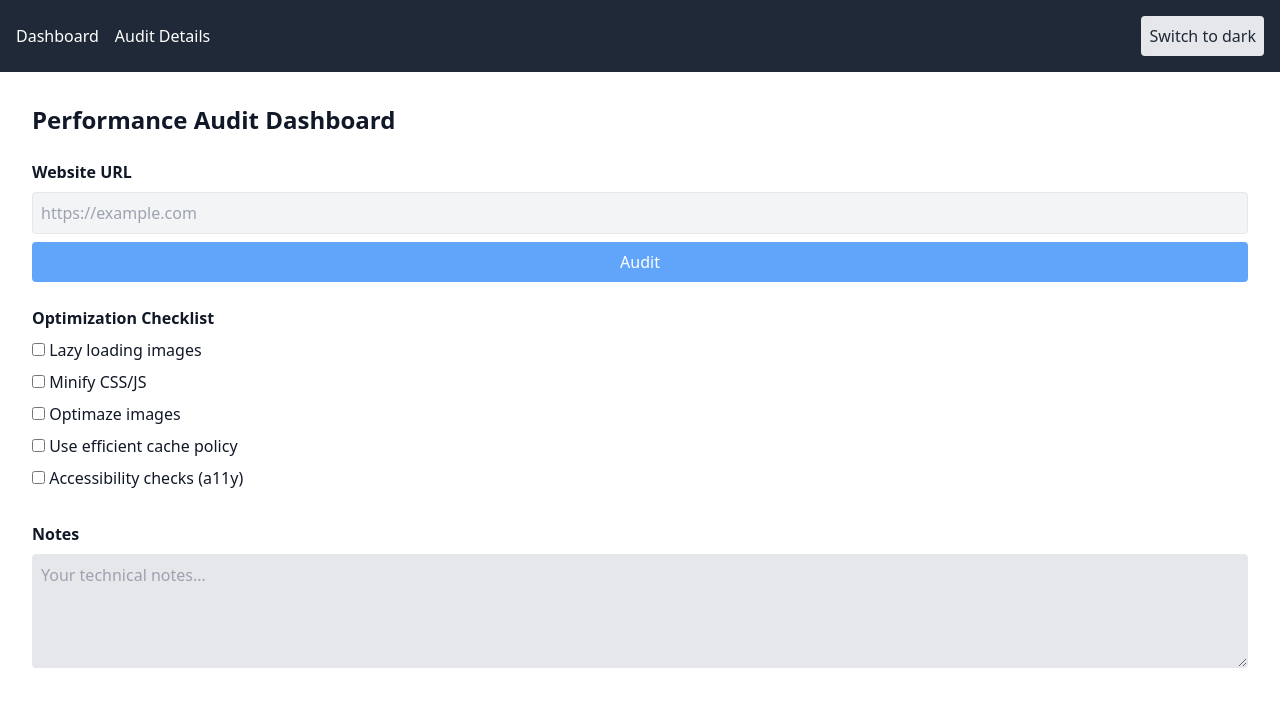
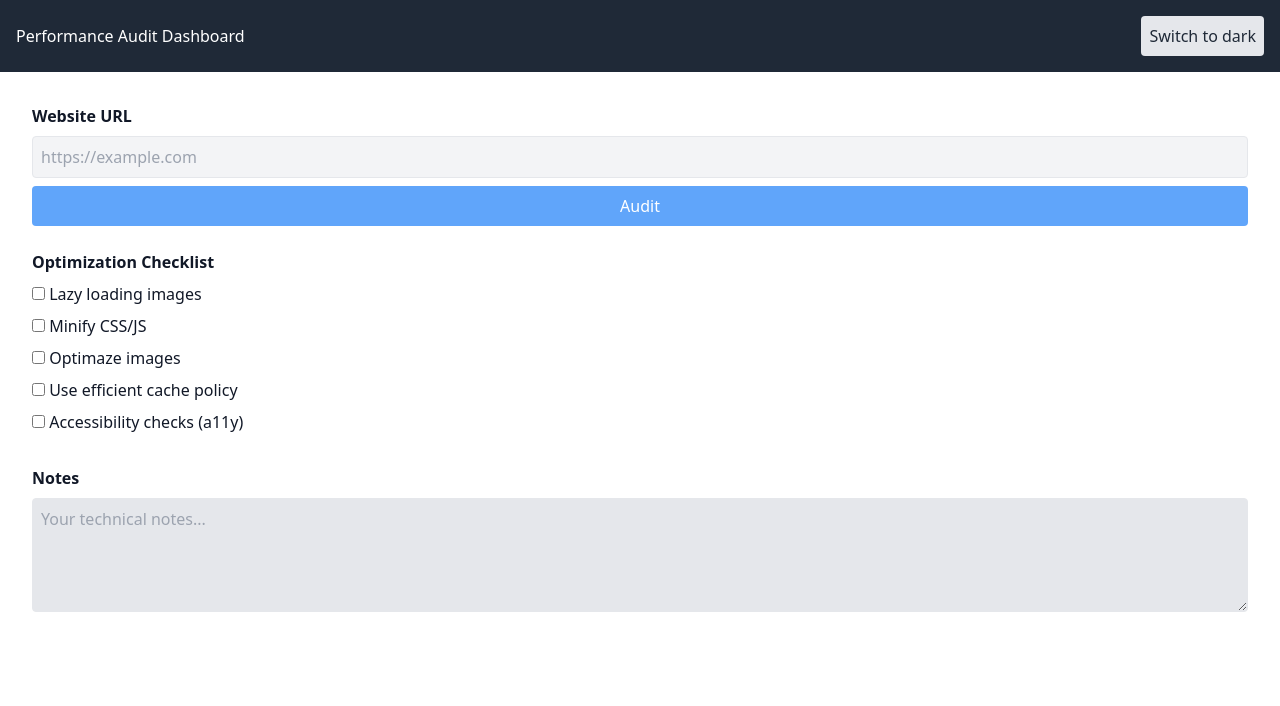
Before and after one commit to marazmlab/performance-dashboard-app, a React (Vite) app: page / in a window 1280 px wide. Shown: the top 706 px of the page. Built offline with nearby package versions, Linux system fonts and the light colour scheme.

Commit message:
feat: change App organisation Dashboard and Navbar simplified,

```diff
--- a/src/components/Navbar.jsx
+++ b/src/components/Navbar.jsx
@@ -7,14 +7,7 @@ function Navbar() {
         <nav className="bg-gray-800  dark:bg-white p-4 w-full">
             <div className="flex flex-col sm:flex-row items-center justify-between gap-4">
                 <div className="container mx-auto flex items-center justify-between">
-                    <ul className="flex space-x-4">
-                        <li>
-                            <Link to="/" className="text-white dark:text-gray-800 hover:underline">Dashboard</Link>
-                        </li>
-                        <li>
-                            <Link to="/audit/1" className="text-white dark:text-gray-800 hover:underline">Audit Details</Link>
-                        </li>
-                    </ul>
+                    <Link to="/" className="text-white dark:text-gray-800 hover:underline">Performance Audit Dashboard</Link>
                     <ThemeToggle />
                 </div>
             </div>
--- a/src/pages/Dashboard.jsx
+++ b/src/pages/Dashboard.jsx
@@ -34,7 +34,6 @@ function Dashboard() {
 
     return(
         <div className="py-8">
-            <h1 className="text-2xl font-bold mb-6">Performance Audit Dashboard</h1>
             <AuditForm onAudit={handleAudit} />
             {loading && <div className="text-blue-600 mb-4">Audit results loading...</div>}
             {metrics && (
```
